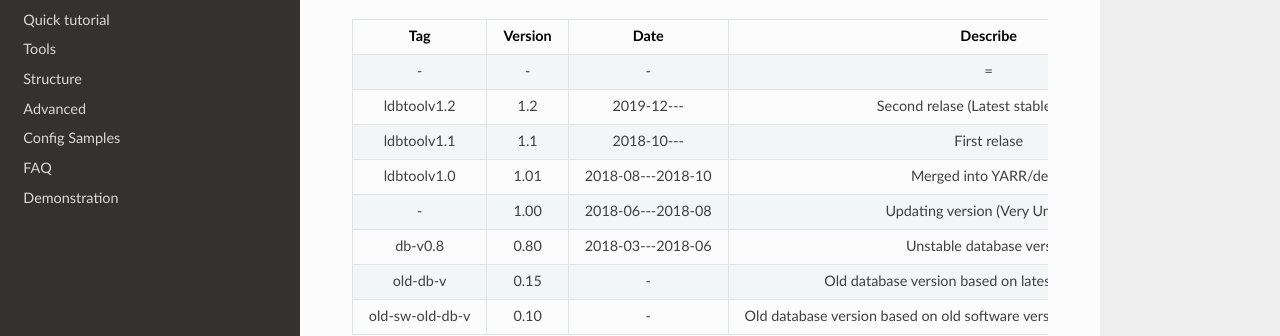
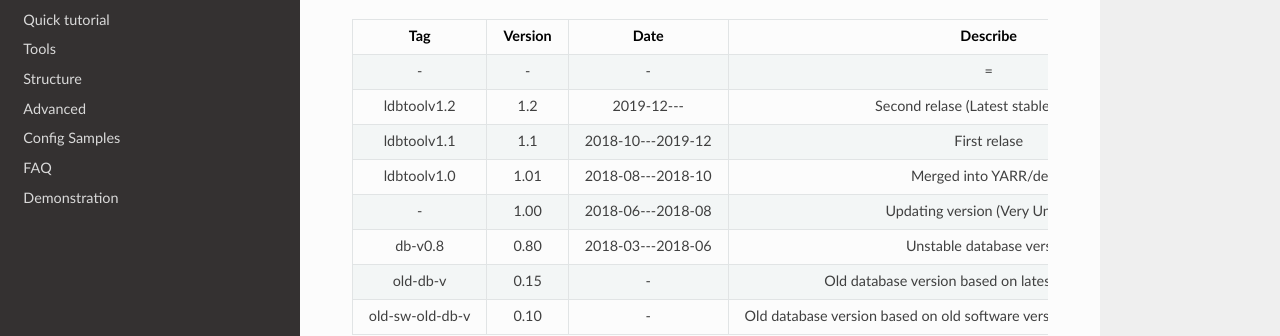
Before and after one commit to jlab-hep/localdb-docs, an MkDocs documentation site: the page built from docs/index.md, in a window 1280 px wide and 900 px high, scrolled down 2080 px. Shown: the part 161-497 px from the top of the window. Built offline with MkDocs 1.6.1, drawn with Linux system fonts in a browser that asks for light colours; nearby versions of some CDN libraries; old or Windows-style settings are respelled for this version of MkDocs.

Commit message:
modified tag version

```diff
--- a/docs/index.md
+++ b/docs/index.md
@@ -65,8 +65,8 @@ localdb-tools : Cloned from https://gitlab.cern.ch/YARR/localdb-tools.git
 |Tag            |Version|Date             |Describe                                                                 |
 |:-------------:|:-----:|:---------------:|:-----------------------------------------------------------------------:|
 |-              |-      |-                |=                                                                        |
-|ldbtoolv1.2    |1.2    |2019-12---       |Second relase (Latest stable version                                     |
-|ldbtoolv1.1    |1.1    |2018-10---       |First relase                                                             |
+|ldbtoolv1.2    |1.2    |2019-12---       |Second relase (Latest stable version)                                    |
+|ldbtoolv1.1    |1.1    |2018-10---2019-12|First relase                                                             |
 |ldbtoolv1.0    |1.01   |2018-08---2018-10|Merged into YARR/devel                                                   |
 |-              |1.00   |2018-06---2018-08|Updating version (Very Unstable)                                         |
 |db-v0.8        |0.80   |2018-03---2018-06|Unstable database version                                                |
```
